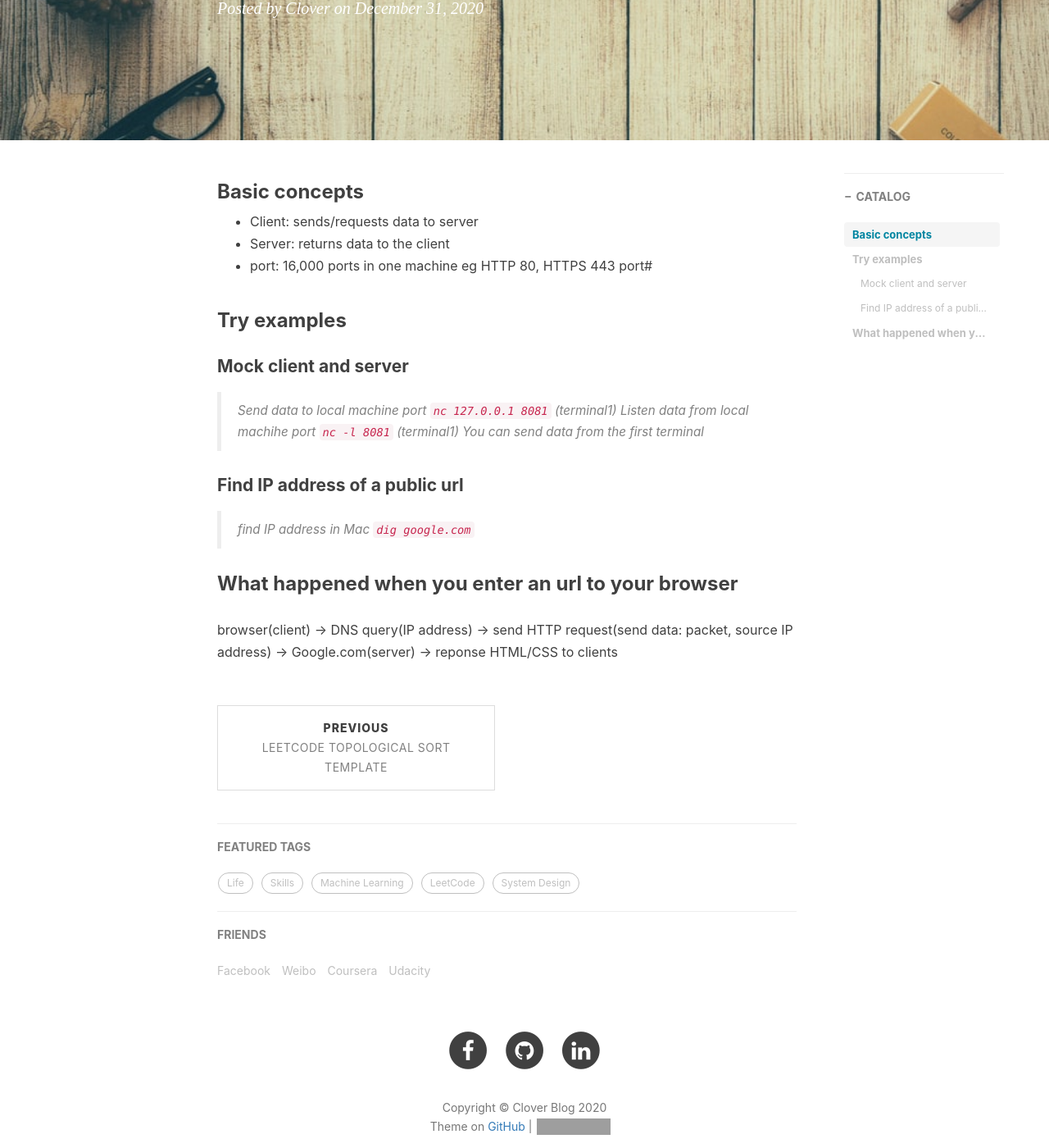
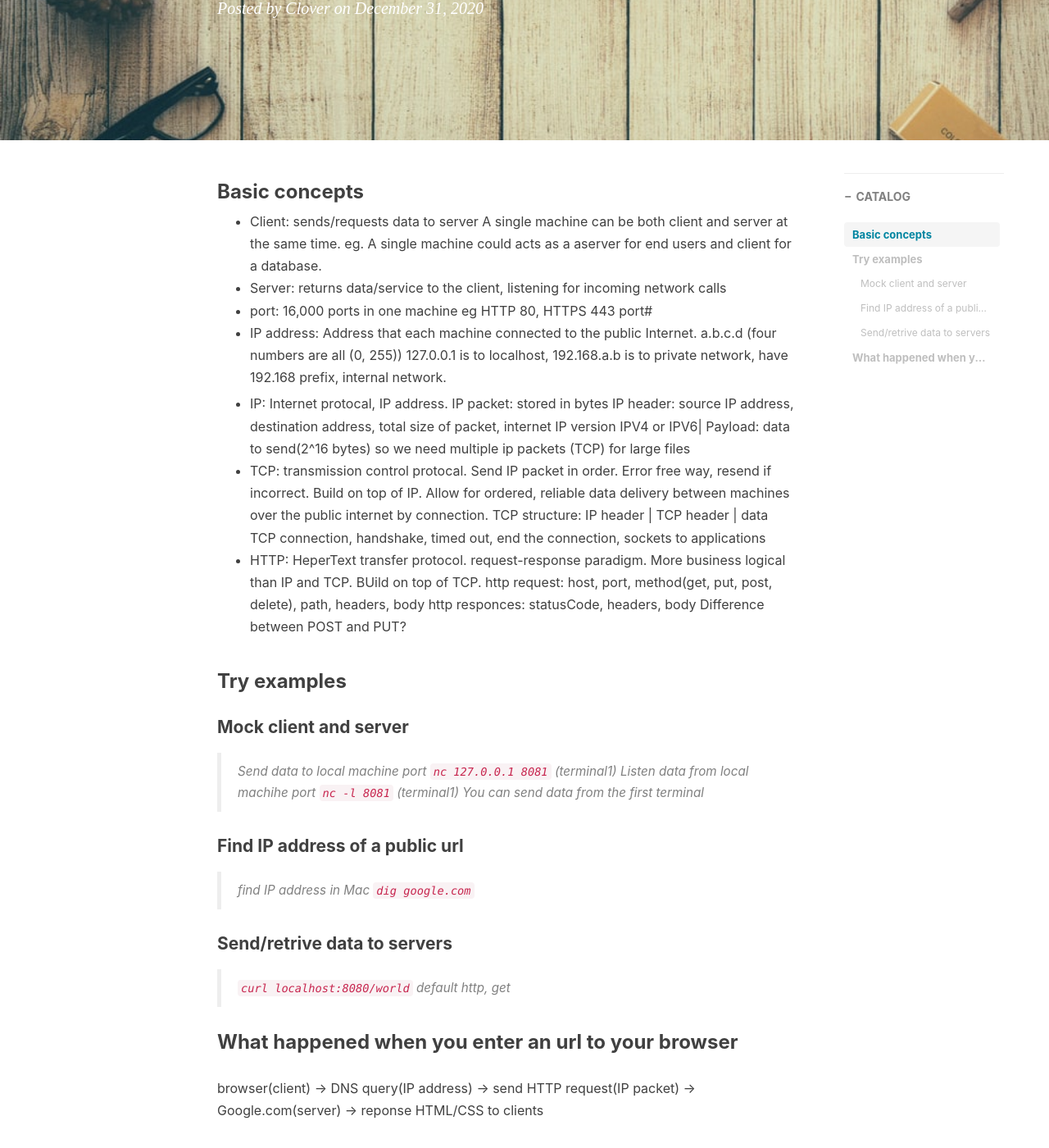
Before and after one commit to ly16/ly16.github.io, a Jekyll site: the page built from _posts/2020-12-31-system-design-clientServerModel.md, in a window 1280 px wide and 1400 px high, scrolled down 352 px. Shown: the whole window at 82% size. Built offline with Jekyll 4.4.1, drawn with Linux system fonts in a browser that asks for light colours; nearby versions of some CDN libraries; comment, search, counter and statistics services are not loaded; grey boxes are pictures that could not be loaded.

Commit message:
Update 2020-12-31-system-design-clientServerModel.md

```diff
--- a/_posts/2020-12-31-system-design-clientServerModel.md
+++ b/_posts/2020-12-31-system-design-clientServerModel.md
@@ -13,8 +13,25 @@ tags:
 
 ### Basic concepts
 - Client: sends/requests data to server
-- Server: returns data to the client
+    A single machine can be both client and server at the same time. eg. A single machine could acts as a aserver for end users and client for a database.
+- Server: returns data/service to the client, listening for incoming network calls
 - port: 16,000 ports in one machine eg HTTP 80, HTTPS 443 port#
+- IP address: Address that each machine connected to the public Internet. a.b.c.d (four numbers are all (0, 255))
+    127.0.0.1 is to localhost, 192.168.a.b is to private network, have 192.168 prefix, internal network.
+
+- IP: Internet protocal, IP address. IP packet: stored in bytes
+  IP header: source IP address, destination address, total size of packet, internet IP version IPV4 or IPV6|
+  Payload: data to send(2^16 bytes) so we need multiple ip packets (TCP) for large files
+- TCP: transmission control protocal. Send IP packet in order. Error free way, resend if incorrect.  Build on top  of IP.
+  Allow for ordered, reliable data delivery between machines over the public internet by connection.
+  TCP structure: IP header | TCP header | data
+  TCP connection, handshake, timed out, end the connection, sockets to applications
+- HTTP: HeperText transfer protocol. request-response paradigm. More business logical than IP and TCP. BUild on top of TCP.
+  http request: host, port, method(get, put, post, delete), path, headers, body
+  http responces: statusCode, headers, body
+  Difference between POST and PUT?
+
+
 
 ### Try examples
 #### Mock client and server
@@ -25,6 +42,10 @@ tags:
 #### Find IP address of a public url
 > find IP address in Mac `dig google.com`
 
+#### Send/retrive data to servers
+> `curl localhost:8080/world`
+> default http, get
+
 
 ### What happened when you enter an url to your browser
-browser(client) -> DNS query(IP address) -> send HTTP request(send data: packet, source IP address) -> Google.com(server) -> reponse HTML/CSS to clients
+browser(client) -> DNS query(IP address) -> send HTTP request(IP packet) -> Google.com(server) -> reponse HTML/CSS to clients
```
